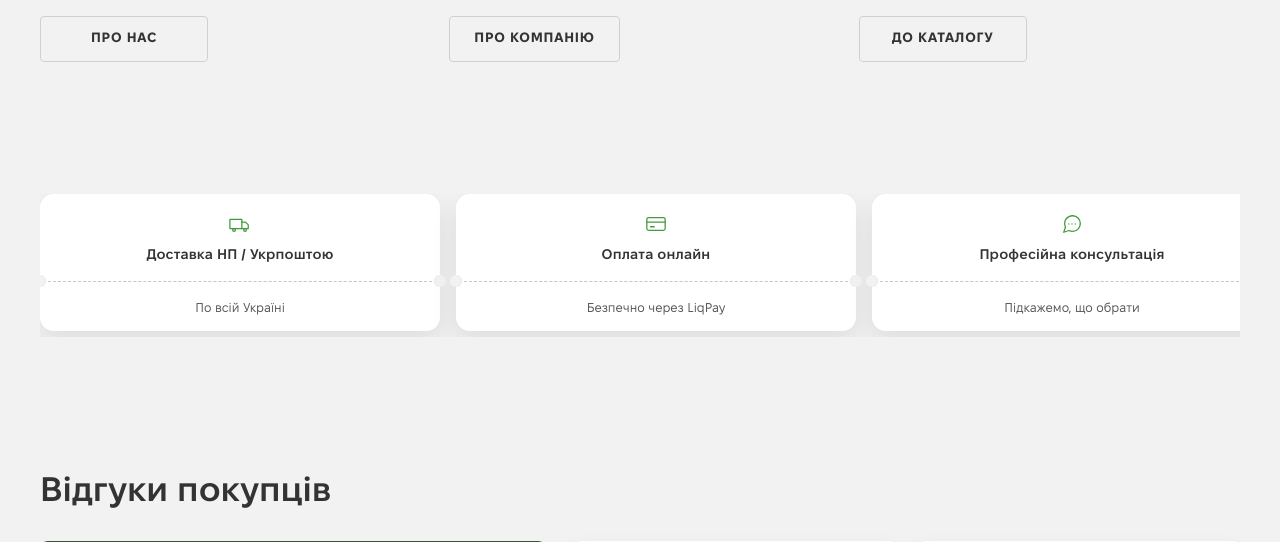
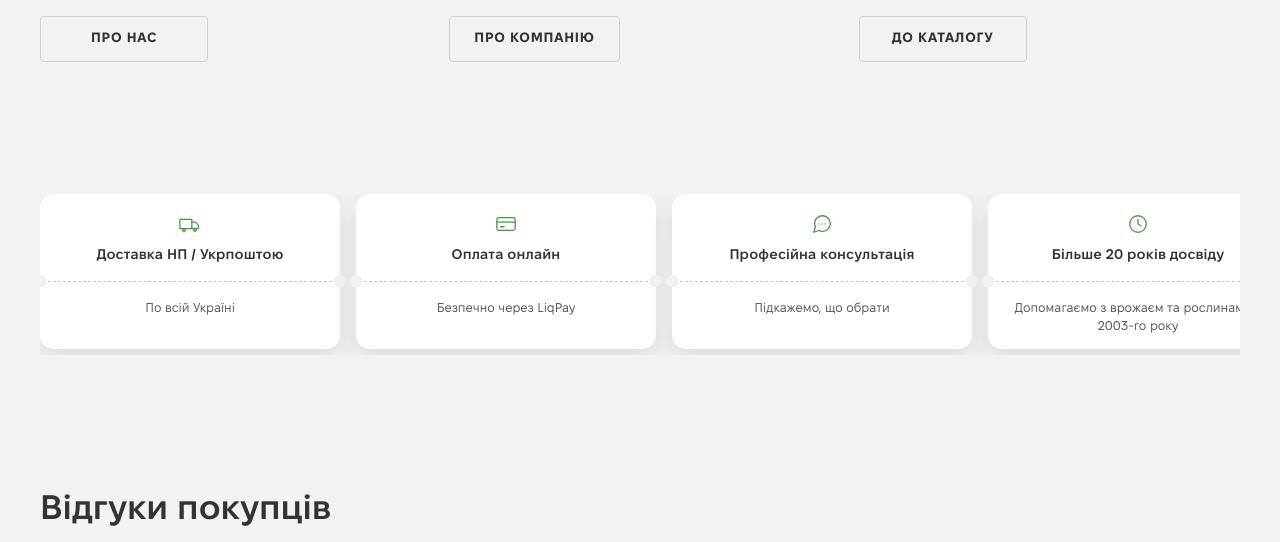
Before and after one commit to prometeylabsanna-lgtm/sonyashnyk, a Django app: page / in a window 1280 px wide. Shown: the part 1627-2169 px from the top of the page. Run offline with Django 5.2, Linux system fonts and the light colour scheme; data comes from the database, SQL or seed files in the repository; data that the repository does not hold is empty.

Commit message:
картка з перф

```diff
--- a/static/css/tickets.css
+++ b/static/css/tickets.css
@@ -1,7 +1,6 @@
 /* ============================================================
    КАРТКИ-«КВИТКИ» — блок переваг (перфорація, mobile-first)
-   Горизонтальний скрол на всіх брейкпоінтах:
-   ширина фіксована, щоб RU-заголовок був в 1 рядок
+   Горизонтальний скрол; ширина ~280–300px (не вужче референсу)
    ============================================================ */
 
 .section--tickets {
@@ -30,11 +29,12 @@
 }
 
 .ticket {
-  --ticket-pad-x: 16px;
+  --ticket-pad-x: 14px;
   --ticket-notch: 14px;
   flex: 0 0 auto;
-  width: max(320px, min(360px, 88vw));
-  min-width: 320px;
+  /* Компактніше за колишні 320–400px; підлога ≈ як на референсі (~280px) */
+  width: max(280px, min(300px, 86vw));
+  min-width: 280px;
   scroll-snap-align: start;
   position: relative;
   display: flex;
@@ -59,11 +59,11 @@
   }
 
   .ticket {
-    --ticket-pad-x: 18px;
+    --ticket-pad-x: 16px;
     --ticket-notch: 12px;
-    width: 380px;
-    min-width: 380px;
-    flex-basis: 380px;
+    width: 300px;
+    min-width: 280px;
+    flex-basis: 300px;
     padding: 16px var(--ticket-pad-x) 14px;
   }
 }
@@ -74,10 +74,10 @@
   }
 
   .ticket {
-    --ticket-pad-x: 20px;
-    width: 400px;
-    min-width: 400px;
-    flex: 0 0 400px;
+    --ticket-pad-x: 16px;
+    width: 300px;
+    min-width: 280px;
+    flex: 0 0 300px;
   }
 }
 
```
